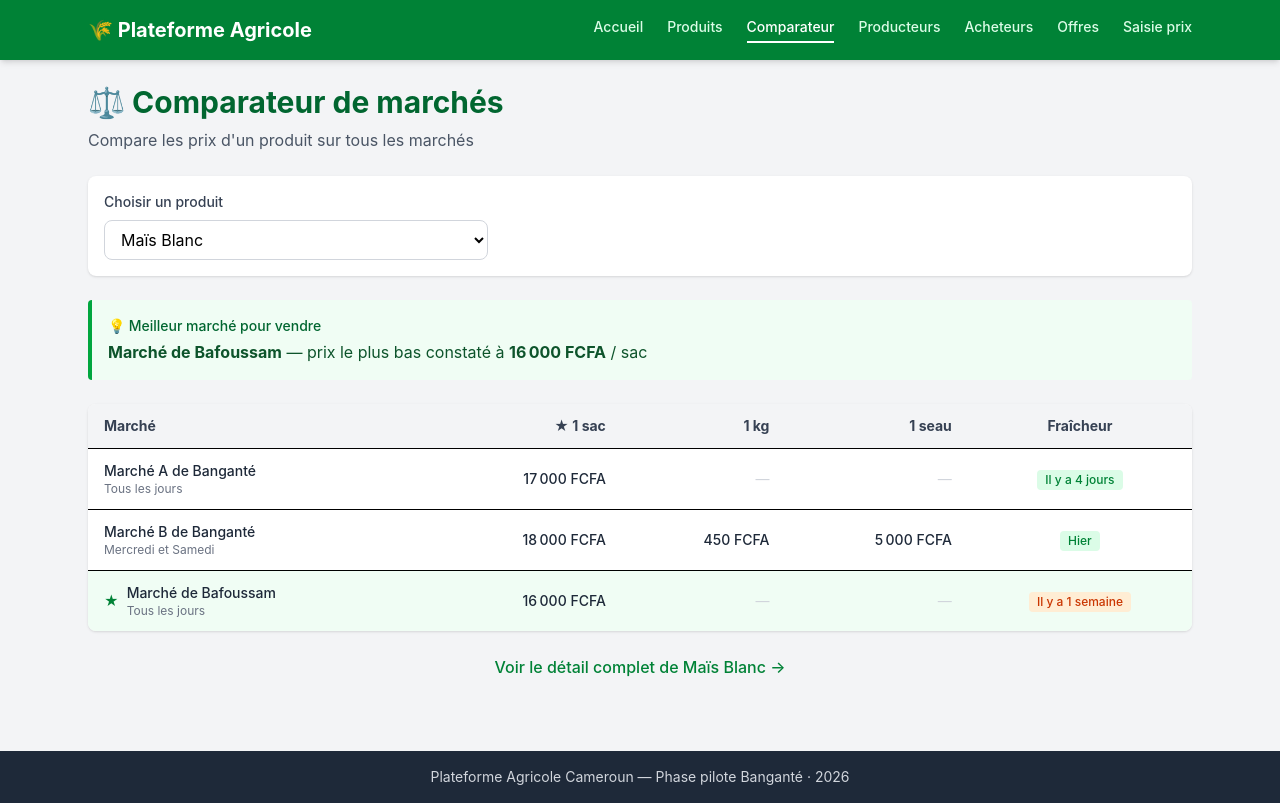
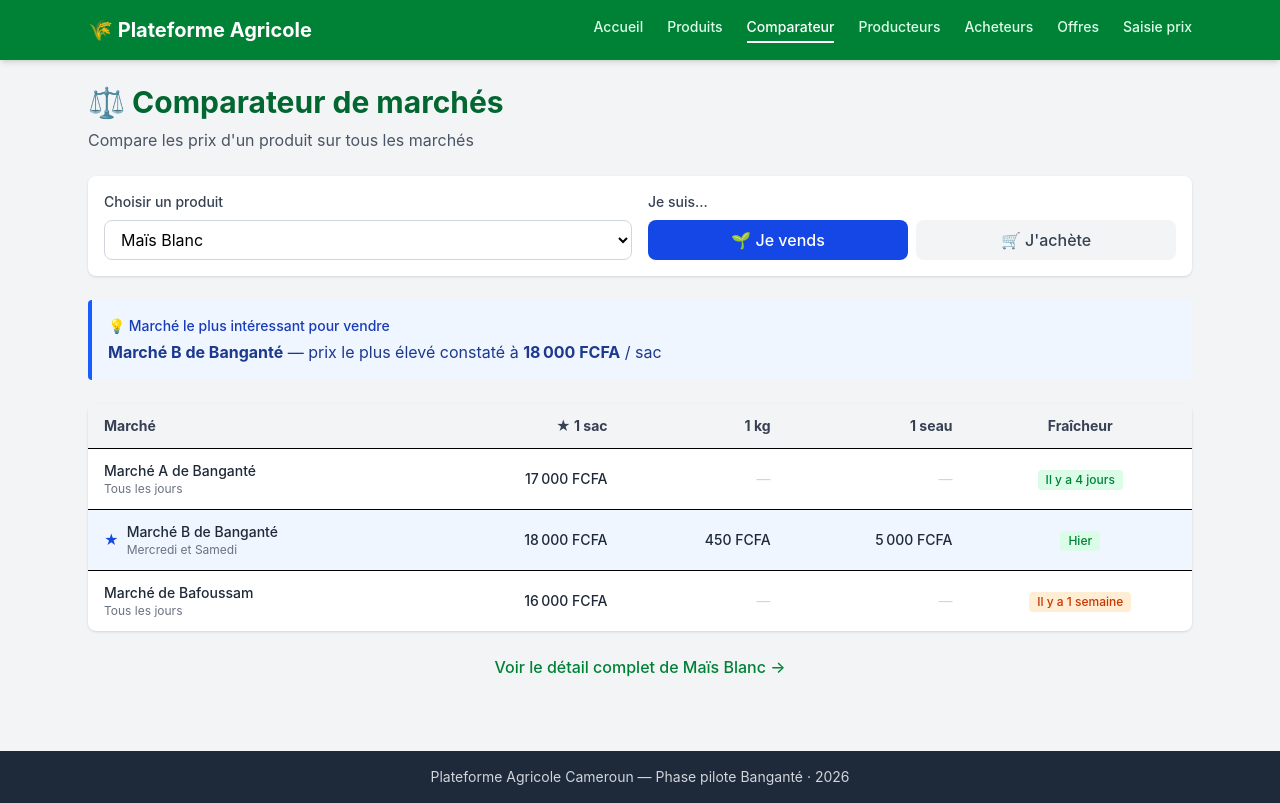
Before and after one commit to Gethro02/plateforme-agri, a React (Vite) app: page /comparateur in a window 1280 px wide. Built offline with nearby package versions, Linux system fonts and the light colour scheme.

Commit message:
feat: toggle vendeur/acheteur sur le comparateur de marchés

```diff
--- a/src/pages/Comparateur.jsx
+++ b/src/pages/Comparateur.jsx
@@ -1,6 +1,6 @@
 import { useState } from "react";
 import { Link } from "react-router-dom";
-import { produits, marches, unites } from "../data";
+import { produits, marches } from "../data";
 import { getPrixParUnite, formatPrix } from "../utils/dataHelpers";
 import { usePrixStore } from "../store/usePrixStore";
 import BadgeFraicheur from "../components/ui/BadgeFraicheur";
@@ -8,40 +8,54 @@ import BadgeFraicheur from "../components/ui/BadgeFraicheur";
 export default function Comparateur() {
   const { prix } = usePrixStore();
   const [produitId, setProduitId] = useState(produits[0].id);
+  const [mode, setMode] = useState("vendeur"); // "vendeur" | "acheteur"
 
   const produit = produits.find((p) => p.id === Number(produitId));
   const unitesDuProduit = getPrixParUnite(prix, produit.id).filter(
     (item) => item.releves.length > 0
   );
 
-  // Construction du tableau : une ligne par marché
   const lignes = marches.map((marche) => {
     const prixParUnite = getPrixParUnite(prix, produit.id, marche.id);
     const aDesPrix = prixParUnite.some((p) => p.releves.length > 0);
-
     return { marche, prixParUnite, aDesPrix };
   });
 
   const marchesAvecPrix = lignes.filter((l) => l.aDesPrix);
+  const uniteParDefaut = unitesDuProduit.find((u) => u.unite.uniteParDefaut);
 
-  // Trouver le marché avec l'unité par défaut la moins chère
-  const uniteParDefaut = unitesDuProduit.find((u) => u.unite.uniteParDefaut);
+  // Trouver le meilleur marché selon le mode
   let meilleurMarche = null;
-  let prixMinGlobal = null;
+  let prixReference = null;
 
   if (uniteParDefaut) {
     marchesAvecPrix.forEach((ligne) => {
       const item = ligne.prixParUnite.find(
         (p) => p.unite.id === uniteParDefaut.unite.id
       );
-      if (item && item.prixMin != null) {
-        if (prixMinGlobal === null || item.prixMin < prixMinGlobal) {
-          prixMinGlobal = item.prixMin;
+      if (!item || item.prixMin == null) return;
+
+      // Mode vendeur : on regarde le prix le plus élevé (prixMax)
+      // Mode acheteur : on regarde le prix le plus bas (prixMin)
+      const valeur =
+        mode === "vendeur" ? item.prixMax : item.prixMin;
+
+      if (
+        prixReference === null ||
+        (mode === "vendeur" && valeur > prixReference) ||
+        (mode === "acheteur" && valeur < prixReference)
+      ) {
+        prixReference = valeur;
         meilleurMarche = ligne.marche;
-        }
       }
     });
   }
+
+  // Couleur de la recommandation selon le mode
+  const couleurReco =
+    mode === "vendeur"
+      ? { fond: "bg-blue-50", bord: "border-blue-600", texte: "text-blue-900", accent: "text-blue-800" }
+      : { fond: "bg-green-50", bord: "border-green-600", texte: "text-green-900", accent: "text-green-800" };
 
   return (
     <div className="max-w-6xl mx-auto p-6">
@@ -54,15 +68,17 @@ export default function Comparateur() {
         </p>
       </header>
 
-      {/* Sélection du produit */}
+      {/* Sélection du produit + mode */}
       <div className="bg-white rounded-lg shadow p-4 mb-6">
+        <div className="grid md:grid-cols-2 gap-4">
+          <div>
             <label className="block text-sm font-medium text-gray-700 mb-2">
               Choisir un produit
             </label>
             <select
               value={produitId}
               onChange={(e) => setProduitId(e.target.value)}
-          className="w-full md:w-96 px-3 py-2 border border-gray-300 rounded-lg focus:outline-none focus:ring-2 focus:ring-green-500"
+              className="w-full px-3 py-2 border border-gray-300 rounded-lg focus:outline-none focus:ring-2 focus:ring-green-500"
             >
               {produits.map((p) => (
                 <option key={p.id} value={p.id}>
@@ -72,15 +88,50 @@ export default function Comparateur() {
             </select>
           </div>
 
+          <div>
+            <label className="block text-sm font-medium text-gray-700 mb-2">
+              Je suis…
+            </label>
+            <div className="flex gap-2">
+              <button
+                onClick={() => setMode("vendeur")}
+                className={`flex-1 py-2 rounded-lg font-medium transition ${
+                  mode === "vendeur"
+                    ? "bg-blue-700 text-white"
+                    : "bg-gray-100 text-gray-700 hover:bg-blue-50"
+                }`}
+              >
+                🌱 Je vends
+              </button>
+              <button
+                onClick={() => setMode("acheteur")}
+                className={`flex-1 py-2 rounded-lg font-medium transition ${
+                  mode === "acheteur"
+                    ? "bg-green-700 text-white"
+                    : "bg-gray-100 text-gray-700 hover:bg-green-50"
+                }`}
+              >
+                🛒 J'achète
+              </button>
+            </div>
+          </div>
+        </div>
+      </div>
+
       {/* Recommandation */}
-      {meilleurMarche && prixMinGlobal && uniteParDefaut && (
-        <div className="bg-green-50 border-l-4 border-green-600 rounded p-4 mb-6">
-          <p className="text-sm font-medium text-green-800 mb-1">
-            💡 Meilleur marché pour vendre
+      {meilleurMarche && prixReference && uniteParDefaut && (
+        <div
+          className={`${couleurReco.fond} border-l-4 ${couleurReco.bord} rounded p-4 mb-6`}
+        >
+          <p className={`text-sm font-medium ${couleurReco.accent} mb-1`}>
+            {mode === "vendeur"
+              ? "💡 Marché le plus intéressant pour vendre"
+              : "💡 Marché le plus intéressant pour acheter"}
           </p>
-          <p className="text-green-900">
-            <strong>{meilleurMarche.nom}</strong> — prix le plus bas constaté à{" "}
-            <strong>{formatPrix(prixMinGlobal)}</strong> /{" "}
+          <p className={couleurReco.texte}>
+            <strong>{meilleurMarche.nom}</strong> — prix{" "}
+            {mode === "vendeur" ? "le plus élevé" : "le plus bas"} constaté à{" "}
+            <strong>{formatPrix(prixReference)}</strong> /{" "}
             {uniteParDefaut.unite.symbole}
           </p>
         </div>
@@ -98,10 +149,7 @@ export default function Comparateur() {
               <tr>
                 <th className="text-left px-4 py-3">Marché</th>
                 {unitesDuProduit.map((item) => (
-                  <th
-                    key={item.unite.id}
-                    className="text-right px-4 py-3"
-                  >
+                  <th key={item.unite.id} className="text-right px-4 py-3">
                     {item.unite.uniteParDefaut && "★ "}1 {item.unite.symbole}
                   </th>
                 ))}
@@ -112,7 +160,6 @@ export default function Comparateur() {
               {lignes.map((ligne) => {
                 if (!ligne.aDesPrix) return null;
 
-                // Relevé le plus récent pour ce marché
                 const tousReleves = ligne.prixParUnite.flatMap(
                   (p) => p.releves
                 );
@@ -123,18 +170,22 @@ export default function Comparateur() {
 
                 const estMeilleur =
                   meilleurMarche && ligne.marche.id === meilleurMarche.id;
+                const fondMeilleur =
+                  mode === "vendeur" ? "bg-blue-50" : "bg-green-50";
+                const couleurEtoile =
+                  mode === "vendeur" ? "text-blue-700" : "text-green-700";
 
                 return (
                   <tr
                     key={ligne.marche.id}
                     className={`border-t ${
-                      estMeilleur ? "bg-green-50" : "hover:bg-gray-50"
+                      estMeilleur ? fondMeilleur : "hover:bg-gray-50"
                     }`}
                   >
                     <td className="px-4 py-3">
                       <div className="flex items-center gap-2">
                         {estMeilleur && (
-                          <span className="text-green-700 font-bold">★</span>
+                          <span className={`font-bold ${couleurEtoile}`}>★</span>
                         )}
                         <div>
                           <p className="font-medium text-gray-800">
@@ -183,7 +234,6 @@ export default function Comparateur() {
         </div>
       )}
 
-      {/* Lien vers le détail */}
       <div className="mt-6 text-center">
         <Link
           to={`/produits/${produit.id}`}
```
Lines whose indentation alone changed are shown as unchanged.
